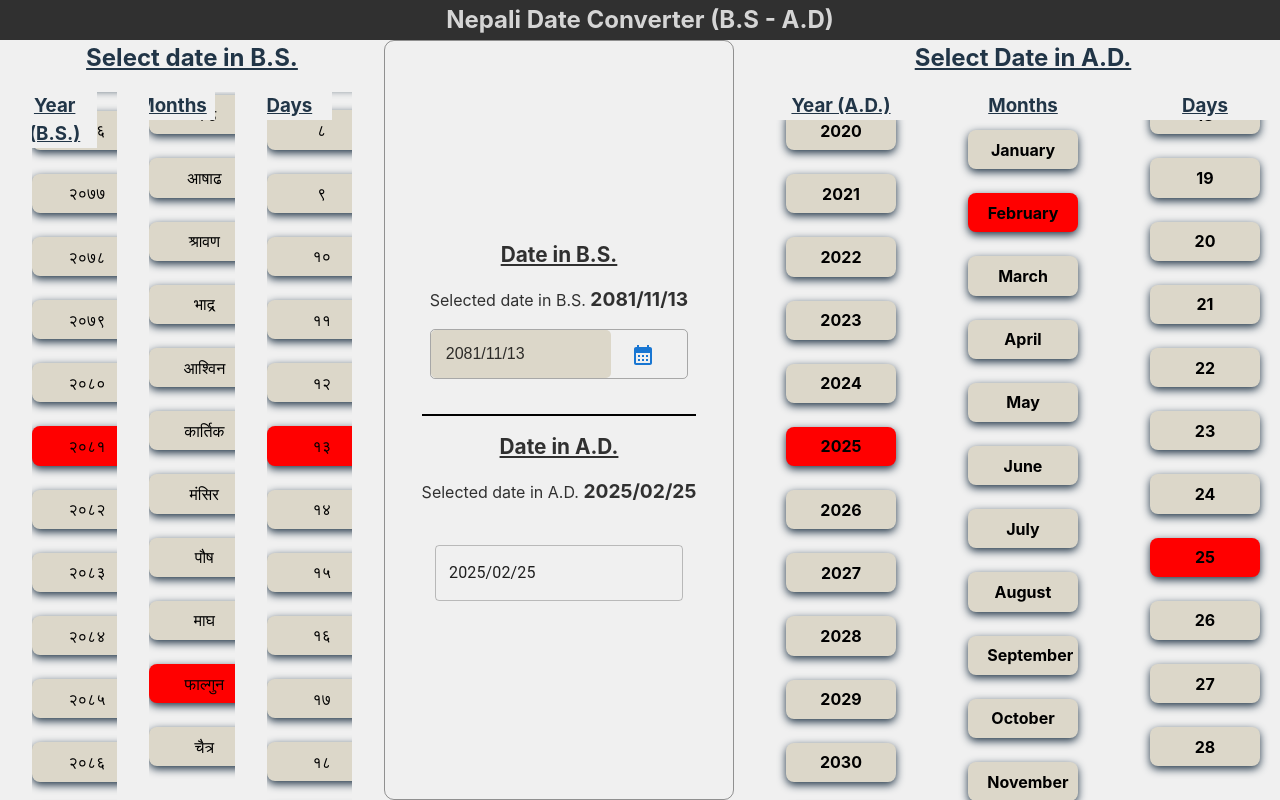
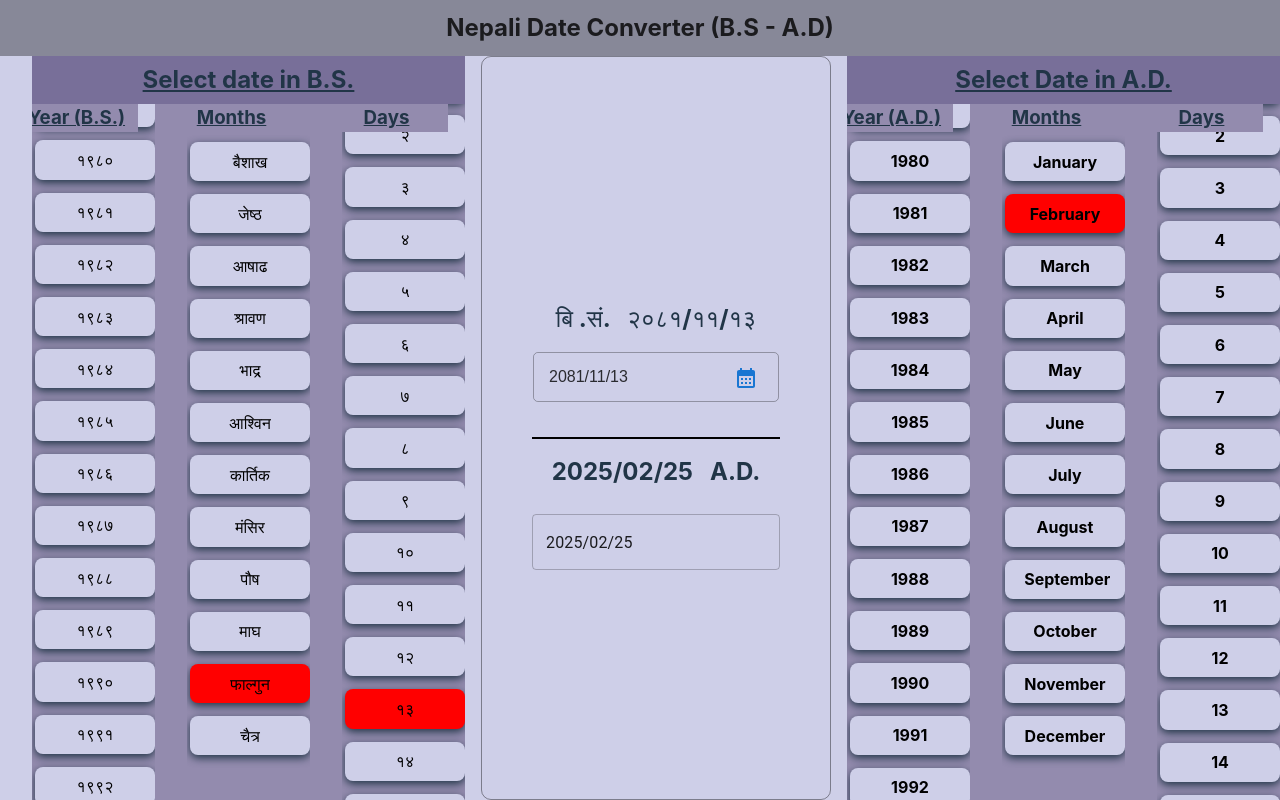
Before and after one commit to bipin-Pariyar2003/Nepali-Date-Picker, a React (Vite) app: page / in a window 1280 px wide. Built offline with nearby package versions, Linux system fonts and the light colour scheme.

Commit message:
styled 1

```diff
--- a/src/App.css
+++ b/src/App.css
@@ -1,9 +1,7 @@
 #root {
-  background-color: rgb(240, 240, 240);
-  /* background-color: #dcd7c9; */
-  /* background-color: #eddbc7; */
-  /* background-color: #f5f1e0; */
-  /* background-color: #9DC08B; */
+  /* background-color: rgb(240, 240, 240); */
+  /* background-color: #f6f6f6; */
+  background-color: #cecfe8;
 }
 
 .card {
@@ -25,6 +23,7 @@
   border: 1px solid #ccc;
   border-radius: 4px;
   width: 200px;
+  /* background-color: #786f99; */
 }
 
 .date-picker-calendar {
--- a/src/Components/EngDatePicker/index.jsx
+++ b/src/Components/EngDatePicker/index.jsx
@@ -19,17 +19,7 @@ const EngDatePicker = ({ selectedDate, onChange }) => {
           <hr
             style={{ border: "1px solid black", marginTop: "15px", marginBottom: "15px" }}
           />
-          <p
-            className="sub-heading"
-            style={{
-              margin: "0px",
-            }}
-          >
-            Date in A.D.
-          </p>
-          <p className="text" style={{ marginTop: "15px", marginBottom: "15px" }}>
-            Selected date in A.D. <span className="text-imp">{selectedDate}</span>
-          </p>{" "}
+          <h2 style={{ marginTop: "15px" }}>{selectedDate} &nbsp; A.D.</h2>{" "}
         </label>
         <br />
         <LocalizationProvider dateAdapter={AdapterMoment}>
--- a/src/Components/NepDatePicker/index.jsx
+++ b/src/Components/NepDatePicker/index.jsx
@@ -3,10 +3,20 @@ import { Button } from "@mui/material";
 import CalendarMonthIcon from "@mui/icons-material/CalendarMonth";
 import DatePickerUI from "Components/DatePickerUI";
 import styles from "./styles";
+import { toNepaliNumber } from "assets/RNepaliCalendar";
 
 const NepDatePicker = ({ selectedDate, onChange }) => {
   const inputRef = useRef(selectedDate);
   const [anchorEl, setAnchorEl] = useState(null);
+  const formattedNepaliDate = (date) => {
+    return (
+      toNepaliNumber(date.split("/").at(0)) +
+      "/" +
+      toNepaliNumber(date.split("/").at(1)) +
+      "/" +
+      toNepaliNumber(date.split("/").at(2))
+    );
+  };
 
   const handleShowDatePicker = (event) => {
     setAnchorEl(event.currentTarget);
@@ -40,15 +50,9 @@ const NepDatePicker = ({ selectedDate, onChange }) => {
   return (
     <div className="nepali-date-picker">
       <label htmlFor="date">
-        <p className="sub-heading" style={{ textAlign: "center", marginBottom: "0px" }}>
-          Date in B.S.
-        </p>
-        <p
-          className="text"
-          style={{ textAlign: "center", marginTop: "15px", marginBottom: "15px" }}
-        >
-          Selected date in B.S. <span className="text-imp">{selectedDate}</span>
-        </p>
+        <h2 style={{ textAlign: "center", marginTop: "15px", marginBottom: "15px" }}>
+          बि .सं. &nbsp; {formattedNepaliDate(selectedDate)}
+        </h2>
       </label>
 
       <div className="header" style={styles.box}>
--- a/src/Components/NepDatePicker/styles.js
+++ b/src/Components/NepDatePicker/styles.js
@@ -16,7 +16,9 @@ const styles = {
     width: "180px",
     borderRadius: "5px",
     color: "rgba(0, 0, 0, 0.8)",
-    backgroundColor: "#dcd7c9",
+    backgroundColor: "#cecfe8",
+
+    // backgroundColor: "#dcd7c9",
   },
 };
 
--- a/src/Components/UI/DisplayList/index.css
+++ b/src/Components/UI/DisplayList/index.css
@@ -1,17 +1,15 @@
 .box {
-  width: 110px;
+  width: 120px;
   font-weight: bold;
-  background-color: #dcd7c9;
+  background-color: #cecfe8;
   box-shadow: #213547 0px 3px 8px;
   margin: 0;
 }
-
 
 .selected {
   background-color: #b3d8a8;
 }
 
-
 .today {
   background-color: red;
 }
--- a/src/Components/UI/DisplayList/index.jsx
+++ b/src/Components/UI/DisplayList/index.jsx
@@ -1,6 +1,7 @@
 import React, { useEffect, useRef } from "react";
 
 import "./index.css";
+import { Box, Stack } from "@mui/material";
 
 const DisplayList = ({
   handleClick,
@@ -18,28 +19,44 @@ const DisplayList = ({
   }, [viewDate]);
 
   return (
-    <div style={{ overflow: "auto", position: "relative", width: "100%" }}>
+    <Stack
+      style={{
+        overflow: "auto",
+        position: "relative",
+        width: "100%",
+      }}
+    >
       <h3
         style={{
           textDecoration: "underline",
           textAlign: "center",
           position: "sticky",
           top: 0,
-          backgroundColor: "rgb(240, 240, 240)",
+          // backgroundColor: "rgb(240, 240, 240)",
+          backgroundColor: "#938BAE",
         }}
       >
         {title}
       </h3>
-      <div style={{ padding: "10px 20px" }}>
+      <Box
+        sx={{
+          padding: "10px 20px",
+          gap: 1,
+          display: "flex",
+          flexDirection: { xs: "row", md: "column" },
+        }}
+      >
         {options.map((option, index) => {
           const isCurrent = isToday({ display: option.value, index });
           const isSelected = isSelectedValue({ display: option.value, index });
 
           return (
-            <div style={{ display: "flex", flexDirection: "column", width: "100%", }}>
-            <React.Fragment key={index}>
-              <div>
+            <>
+              <div key={option.value}>
                 <button
+                  style={{
+                    marginBottom: "5px",
+                  }}
                   ref={isSelected ? ref : null}
                   className={`${isCurrent ? "today" : ""} ${
                     isSelected ? "selected" : ""
@@ -49,13 +66,11 @@ const DisplayList = ({
                   {option.display}
                 </button>
               </div>
-              <br />
-            </React.Fragment>
-            </div>
+            </>
           );
         })}
-      </div>
-    </div>
+      </Box>
+    </Stack>
   );
 };
 
--- a/src/Views/AdView/index.jsx
+++ b/src/Views/AdView/index.jsx
@@ -34,7 +34,11 @@ const AdView = ({ selectedDate, onChange }) => {
   }, [selectedDate]);
 
   return (
-    <Stack direction="row" gap={4} style={{ overflow: "hidden" }}>
+    <Stack
+      direction={{ xs: "column", md: "row" }}
+      gap={4}
+      style={{ overflow: "hidden", backgroundColor: "#938BAE" }}
+    >
       <YearDisplayList
         onChange={onChange}
         setViewDate={setViewDate}
--- a/src/Views/BsView/index.jsx
+++ b/src/Views/BsView/index.jsx
@@ -35,7 +35,11 @@ const BsView = ({ selectedDate, onChange }) => {
   }, [selectedDate]);
 
   return (
-    <Stack direction="row" gap={4} style={{ overflow: "hidden" }}>
+    <Stack
+      direction={{ xs: "column", md: "row" }}
+      gap={4}
+      style={{ overflow: "hidden", backgroundColor: "#938BAE" }}
+    >
       {/* showing the years  */}
 
       <YearDisplayList
--- a/src/Views/Home/index.jsx
+++ b/src/Views/Home/index.jsx
@@ -8,7 +8,7 @@ import BsView from "Views/BsView";
 import AdView from "Views/AdView";
 
 import EngDatePicker from "Components/EngDatePicker";
-import { Box, Stack } from "@mui/material";
+import { Stack } from "@mui/material";
 
 function Home() {
   const initialEnglishDate = moment().format("YYYY/MM/DD");
@@ -41,18 +41,25 @@ function Home() {
       <div className="heading">
         <h2>Nepali Date Converter (B.S - A.D) </h2>
       </div>
-      <Stack direction="row" gap={4} pl={4} sx={{ overflow: "hidden" }}>
-        <Stack gap={2} sx={{ overflow: "hidden" }}>
-          <h2 style={{ textDecoration: "underline" }}>Select date in B.S.</h2>
+      <Stack direction="row" gap={2} pl={4} sx={{ overflow: "hidden" }}>
+        <Stack overflow={{ xs: "auto", md: "hidden" }}>
+          <h2
+            style={{
+              textDecoration: "underline",
+              backgroundColor: "#786F99",
+              paddingTop: "6px",
+              paddingBottom: "6px",
+            }}
+          >
+            Select date in B.S.
+          </h2>
           <BsView selectedDate={selectedNepaliDate} onChange={handleNepaliDateChange} />
         </Stack>
 
         <div
           style={{
-            // margin: "60px",
-            // marginTop: "60px",
-            width: "min-content", // Set explicit width for more space
-            minWidth: "350px", // Ensure it doesn't get too small
+            width: "min-content",
+            minWidth: "350px",
             display: "flex",
             flexDirection: "column",
             gap: "20px",
@@ -73,9 +80,17 @@ function Home() {
             onChange={handleEngDateChange}
           />
         </div>
-
-        <Stack gap={2}>
-          <h2 style={{ textDecoration: "underline" }}>Select Date in A.D.</h2>
+        <Stack overflow={{ xs: "auto", md: "hidden" }}>
+          <h2
+            style={{
+              textDecoration: "underline",
+              backgroundColor: "#786F99",
+              paddingTop: "6px",
+              paddingBottom: "6px",
+            }}
+          >
+            Select Date in A.D.
+          </h2>
           <AdView selectedDate={selectedEnglishDate} onChange={handleEngDateChange} />
         </Stack>
       </Stack>
--- a/src/index.css
+++ b/src/index.css
@@ -8,7 +8,7 @@
   font-family: Inter, system-ui, Avenir, Helvetica, Arial, sans-serif;
   line-height: 1.5;
   font-weight: 400;
-  background-color: rgb(240, 240, 240);
+  background-color: #cecfe8;
 
   font-synthesis: none;
   text-rendering: optimizeLegibility;
@@ -58,7 +58,7 @@ button:focus-visible {
     color: #747bff;
   }
   button {
-    background-color: #f9f9f9;
+    background-color: #cecfe8;
   }
 }
 
@@ -69,14 +69,15 @@ h2 {
 
 .heading {
   max-width: 100%;
-  height: 40px; /* Adjust height if needed */
+  height: px; /* Adjust height if needed */
   padding: 10px; /* Add some padding */
   display: flex;
   align-items: center; /* Align items vertically inside */
   justify-content: center; /* Center text horizontally */
-  background-color: rgb(48, 48, 48);
-  color: rgba(255, 255, 255, 0.8);
+  color: rgba(0, 0, 0, 0.8);
   cursor: default;
+  /* background-color: #8bae8d; */
+  background-color: #00000058;
 }
 
 .text-imp {
```
Also changed, not shown: 2 other files (tests, documents, lock files or other folders).
